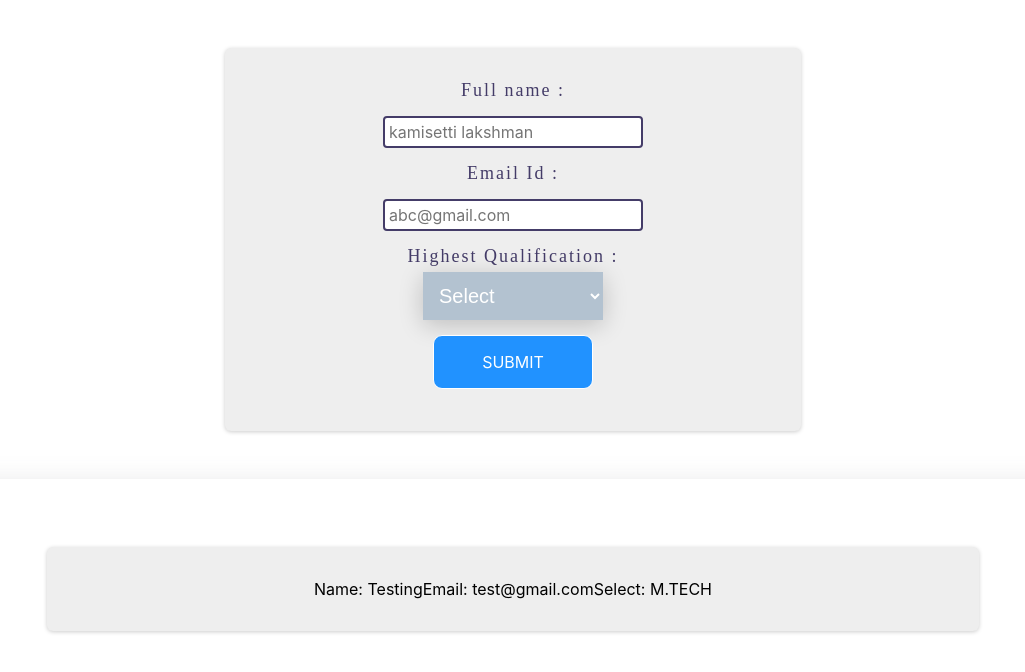
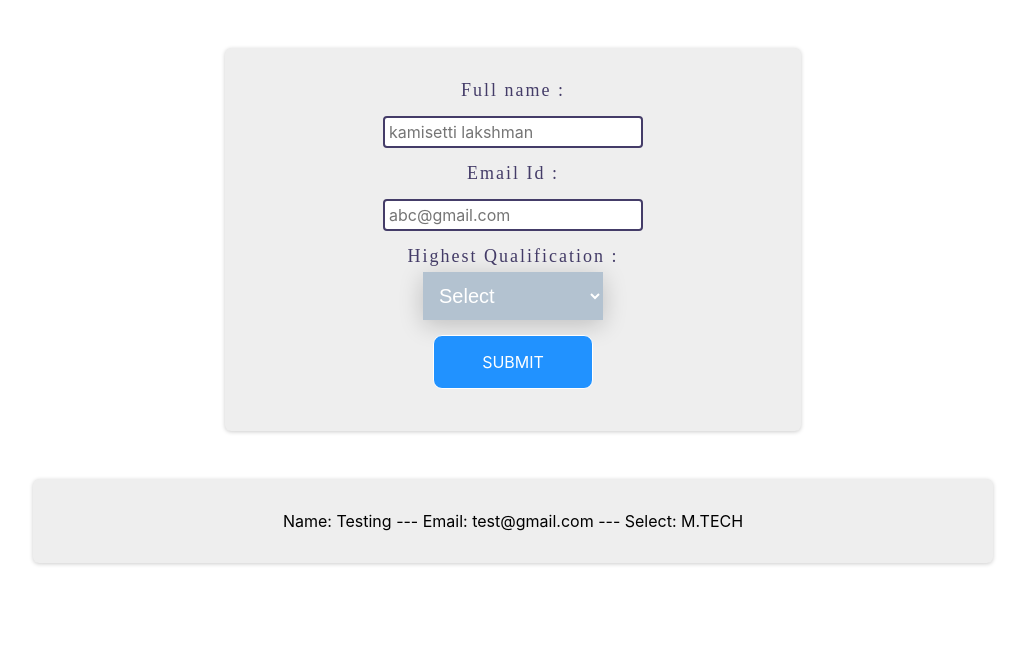
Before and after one commit to lakshmanK1/Dynamic-Form, a React (Create React App) app: page / in a window 1280 px wide. Shown: the top 672 px of the page, without its empty margins (127-1152 px from the left). Built offline with nearby package versions, Linux system fonts and the light colour scheme.

Commit message:
added css

```diff
--- a/src/Components/DataList.js
+++ b/src/Components/DataList.js
@@ -9,8 +9,8 @@ function DataList(props) {
                 props.data.map((item)=>{
                     return(
                     <ListDiv key={item.id}>
-                        <Span>Name: {item.name}</Span>
-                        <Span>Email: {item.email}</Span>
+                        <Span>Name: {item.name} --- </Span>
+                        <Span>Email: {item.email} --- </Span>
                         <Span>Select: {item.select}</Span>
                     </ListDiv>
                     );
--- a/src/Components/StyledCmp.js
+++ b/src/Components/StyledCmp.js
@@ -26,8 +26,7 @@ background-color: #2192FF; border: 1px solid white; margin:10px; border-radius:
 
 // DataList
 
-export const DataListDiv = styled.div`box-shadow: rgba(100, 100, 111, 0.2) 0px 7px 29px 0px;
- height:300px; padding:20px;`;
+export const DataListDiv = styled.div``;
 
 export const ListDiv = styled.div`margin: 3rem auto; width:70%;
 border-radius: 6px; background-color: #EEEEEE; box-shadow: 0 1px 4px rgba(0, 0, 0, 0.2);
```
